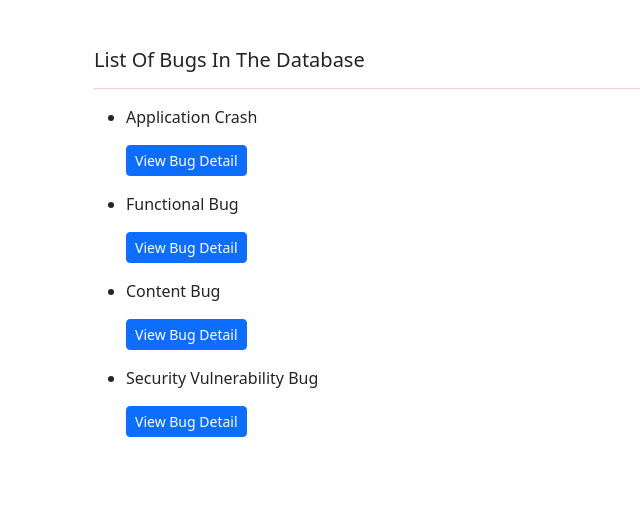
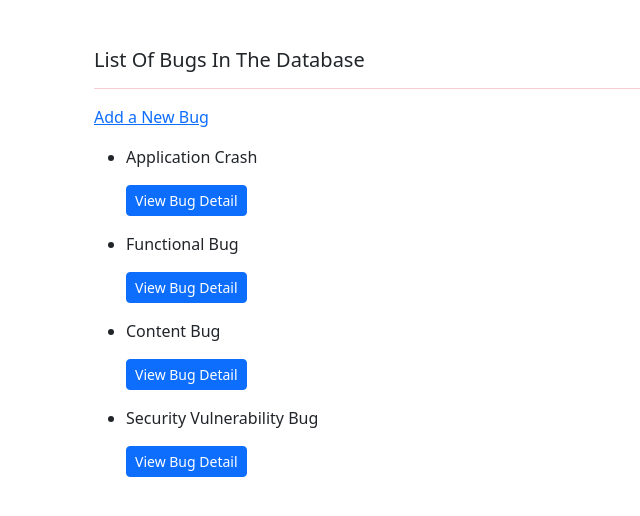
Before and after one commit to Oghenekevbe/BugApp, a Django app: page /bug_list/ in a window 1280 px wide. Shown: the top 516 px of the page, without its empty margins (0-640 px from the left). Run offline with Django 4.2, Linux system fonts and the light colour scheme; data comes from the database, SQL or seed files in the repository; both versions use the stored data as it was after the commit; some libraries are stand-ins or nearby versions.

Commit message:
add bug form and view

```diff
--- /dev/null
+++ b/bug/forms.py
@@ -0,0 +1,27 @@
+from django import forms
+from .models import Bug
+
+STATUSES =[
+            ('new', 'New'),
+            ('open', 'Open'),
+            ('critical', 'Critical'),
+            ('to_do', 'To Do'),
+            ('assigned', 'Assigned'),
+            ('in_progress', 'In Progress'),
+            ('resolved', 'Resolved'),
+            ('closed', 'Closed'),
+            ('reopened', 'Reopened'),
+            ('duplicate', 'Duplicate'),
+            ('invalid', 'Invalid'),
+            ('wont_fix', "Won't Fix"),
+    ]
+
+
+class AddBugForm(forms.ModelForm):
+    description = forms.CharField(widget=forms.Textarea(attrs={"class": "form-control"}))
+    bug_type = forms.CharField(max_length=225, widget=forms.TextInput(attrs={"class": "form-control"}))
+    status = forms.ChoiceField(choices=STATUSES, required=False)
+
+    class Meta:
+        model = Bug
+        fields = ("description", "bug_type", "status")
--- a/bug/models.py
+++ b/bug/models.py
@@ -8,6 +8,8 @@ class Bug(models.Model):
 
     STATUSES =[
             ('new', 'New'),
+            ('open', 'Open'),
+            ('critical', 'Critical'),
             ('to_do', 'To Do'),
             ('assigned', 'Assigned'),
             ('in_progress', 'In Progress'),
--- a/bug/templates/bug_detail.html
+++ b/bug/templates/bug_detail.html
@@ -19,7 +19,8 @@
 
                         </ul>
 
-                        <a href="{% url "bug_list" %}" class="btn btn-primary">Back to Bug List</a>
+                        <a href="{% url "bug_list" %}" class="btn btn-primary">Back to Bug List</a>  <a href=" {% url "add_bug"%}" class="btn btn-primary my-3">Add a New Bug</a>
+
 
 
                 </div>
--- a/bug/templates/bug_list.html
+++ b/bug/templates/bug_list.html
@@ -7,10 +7,14 @@
         <div class="row">
             <div class="col">
                 <div>
-                    <h5>List Of Bugs In The Database</h5>
+
+                        <h5>List Of Bugs In The Database</h5>
+
                     <hr class=" text-danger">
+                    <a href=" {% url "add_bug"%}" >Add a New Bug</a>
 
-                        <ul>
+
+                        <ul class="mt-3">
                             {% for bug in bugs %}
                             <li> {{bug.bug_type}} <br> <small><a href=" {% url "bug_detail" bug.pk %}" class="btn btn-primary btn-sm my-3">View Bug Detail</a>  </small></li>
                             {% endfor %}
--- a/bug/urls.py
+++ b/bug/urls.py
@@ -3,6 +3,7 @@ from .views import *
 
 
 urlpatterns = [
+    path("add_bug/", BugCreateView.as_view(), name="add_bug"),
     path("bug_list/", BugListView.as_view(), name="bug_list"),
     path("bug_detail/<int:pk>/", BugDetailView.as_view(), name="bug_detail")
 ]
--- a/bug/views.py
+++ b/bug/views.py
@@ -1,6 +1,9 @@
 from django.shortcuts import render
+from django.urls import reverse_lazy
 from django.views.generic import CreateView, DetailView,ListView
+from .forms import AddBugForm
 from .models import Bug
+
 
 # Create your views here.
 
@@ -21,3 +24,11 @@ class BugDetailView(DetailView):
         context = super().get_context_data(**kwargs)
         context["bug"] = self.get_object()
         return context
+
+
+
+class BugCreateView(CreateView):
+    model = Bug
+    template_name = "add_bug.html"
+    form_class = AddBugForm
+    success_url = reverse_lazy('bug_list')
```
Also changed, not shown: bug/templates/add_bug.html (+27 -0 lines), bug/migrations/0003_alter_bug_status.py (added), db.sqlite3.
